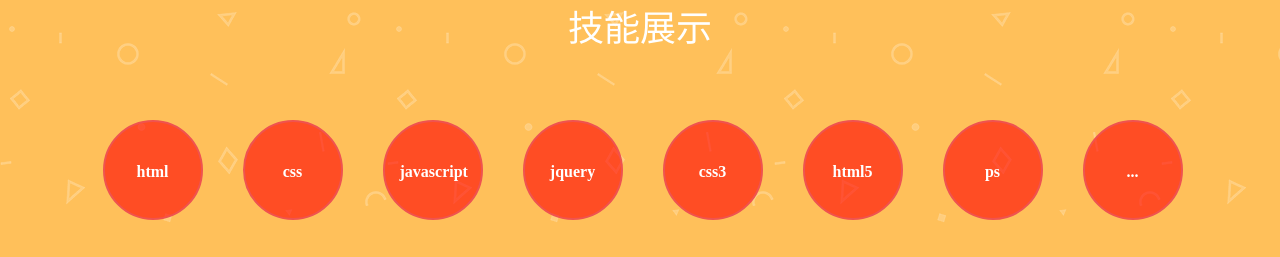
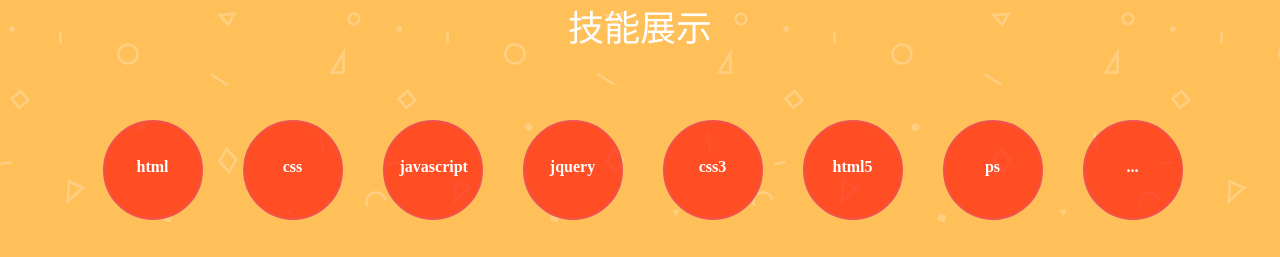
Before and after one commit to 1253453224/zhuye, a plain HTML site: page index.html in a window 1280 px wide. Shown: the part 1980-2237 px from the top of the page. Drawn offline with nearby package versions, Linux system fonts and the light colour scheme.

Commit message:
Update index.css

```diff
--- a/css/index.css
+++ b/css/index.css
@@ -236,7 +236,7 @@ ul.row li{position:relative;
 .hov:hover .link{display:block;}
 
 .jineng-quan li{
-  line-height:100px;
+  line-height:90px;
   text-align: center;
 }
 .jineng-quan li span{
```
